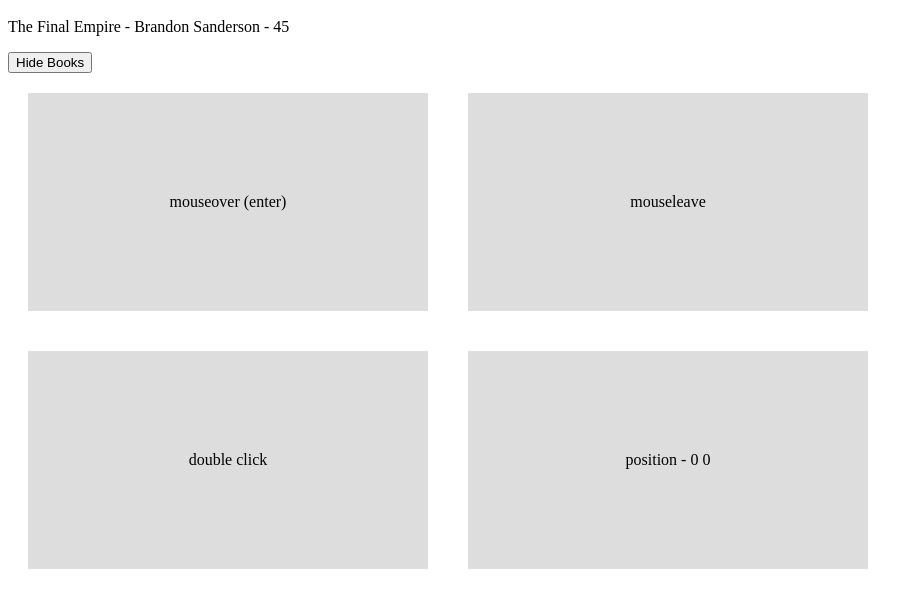
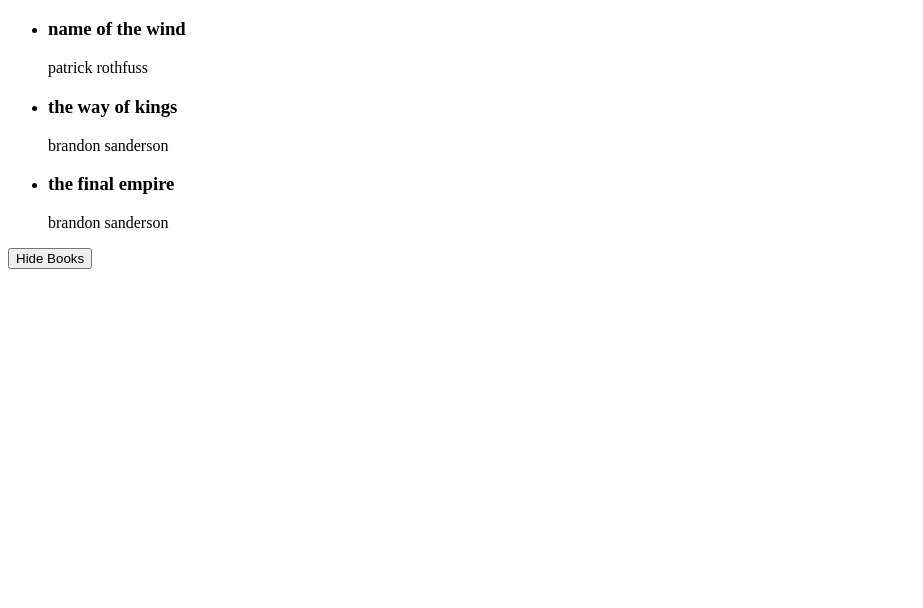
Before and after one commit to hekla00/vue_firebase, a plain HTML site: page index.html in a window 1280 px wide. Shown: the part 48-656 px from the top of the page, without its empty margins (0-923 px from the left). Drawn offline with nearby package versions, Linux system fonts and the light colour scheme.

Commit message:
Lesson 12: Outputting Lists (v-for)

```diff
--- a/app.js
+++ b/app.js
@@ -7,11 +7,20 @@ const app = Vue.createApp({
   data() {
     return {
       showBooks: true,
-      title: "The Final Empire",
-      author: "Brandon Sanderson",
-      age: 45,
-      x: 0,
-      y: 0,
+      books: [
+        {
+          title: "name of the wind",
+          author: "patrick rothfuss",
+        },
+        {
+          title: "the way of kings",
+          author: "brandon sanderson",
+        },
+        {
+          title: "the final empire",
+          author: "brandon sanderson",
+        },
+      ],
     };
   },
   methods: {
@@ -19,16 +28,6 @@ const app = Vue.createApp({
       //!this.showBooks means when its the opposite of what it is
       this.showBooks = !this.showBooks;
     },
-    handleEvent(e, data) {
-      console.log(e, e.type);
-      if (data) {
-        console.log(data);
-      }
-    },
-    handleMousemove(e) {
-      this.x = e.offsetX;
-      this.y = e.offsetY;
-    },
   },
 });
 
--- a/index.html
+++ b/index.html
@@ -20,7 +20,12 @@
     <h1>Hello, Vue :)</h1>
     <div id="app">
       <div v-if="showBooks">
-        <p>{{ title }} - {{ author }} - {{ age }}</p>
+        <ul>
+            <li v-for="book in books">
+                <h3>{{ book.title }}</h3>
+                <p>{{ book.author }}</p>
+            </li>
+        </ul>
       </div>
       <button @click="toggleShowBooks">
         <span v-if="showBooks">Hide Books</span>
@@ -28,14 +33,7 @@
       </button>
 
       <br />
-      <!-- mouse events -->
-      <div class="box" v-on:mouseover="handleEvent($event, 5)">
-        mouseover (enter)
-      </div>
-      <div class="box" @mouseleave="handleEvent">mouseleave</div>
-      <div class="box" @dbclick="handleEvent">double click</div>
-      <div class="box" @mousemove="handleMousemove">
-        position - {{ x }} {{ y }}
+
       </div>
     </div>
     <script src="app.js"></script>
```
